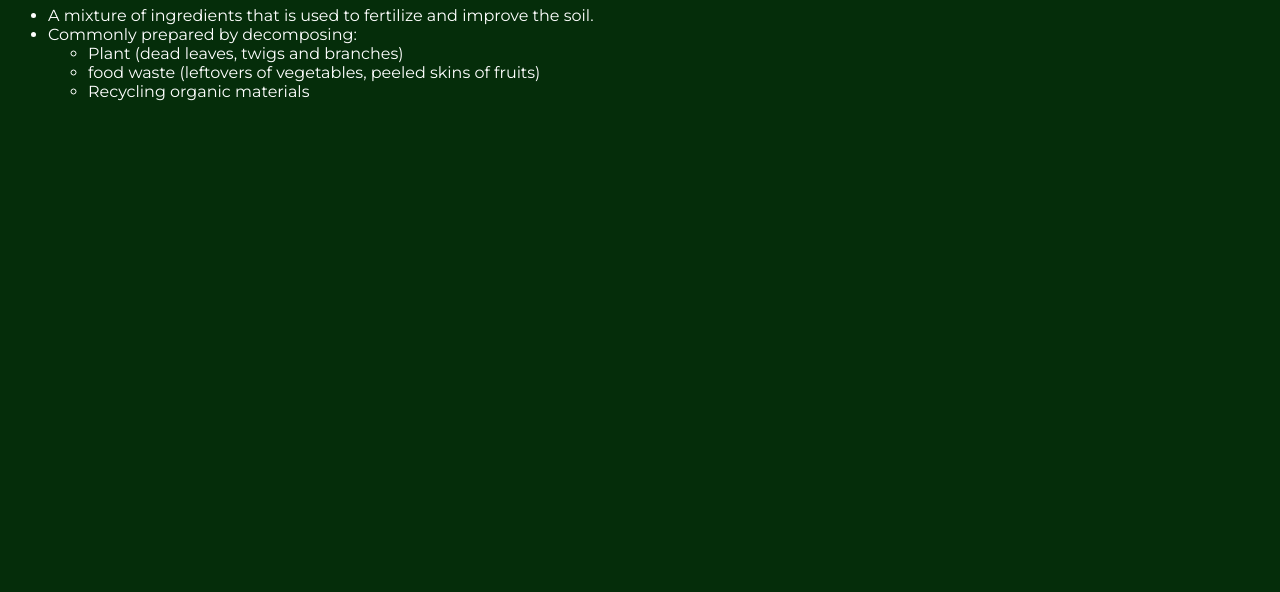
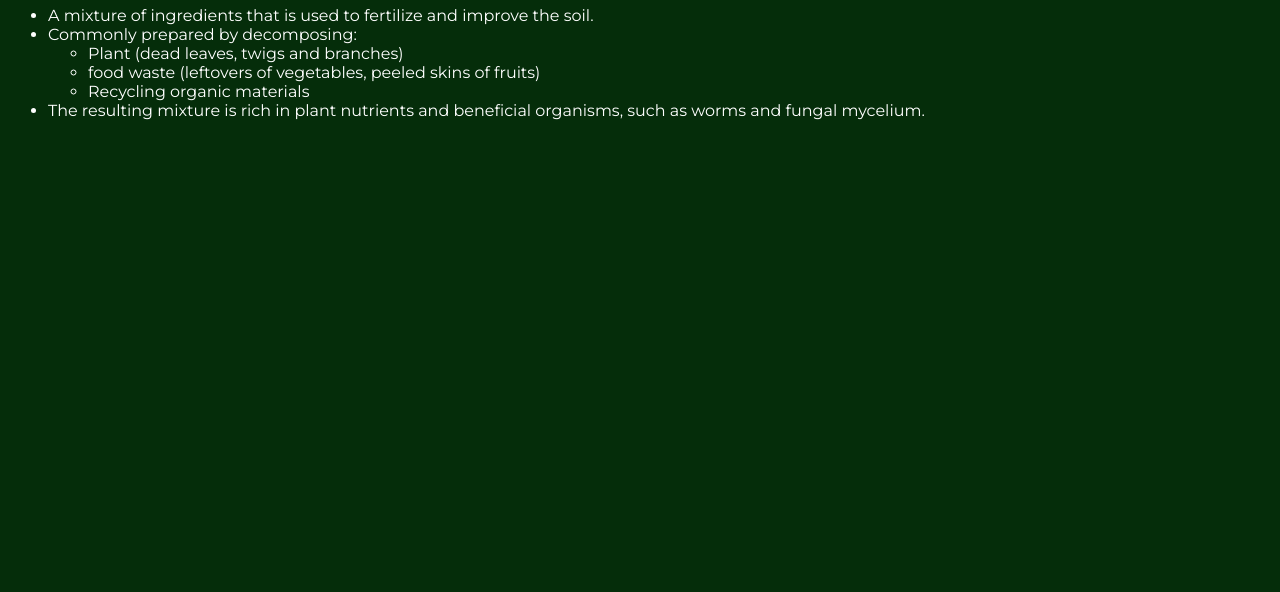
Before and after one commit to JeffJrShim/compost-website, a plain HTML site: page what.html in a window 1280 px wide. Shown: the part 208-800 px from the top of the page. Drawn offline with Linux system fonts and the light colour scheme.

Commit message:
added what point 3

```diff
--- a/what.html
+++ b/what.html
@@ -30,6 +30,9 @@
                 <li>Recycling organic materials </li>
             </ul>
         </li>
+        <li>
+            The resulting mixture is rich in plant nutrients and beneficial organisms, such as worms and fungal mycelium.
+        </li>
     </ul>
 </body>
 </html>
```
